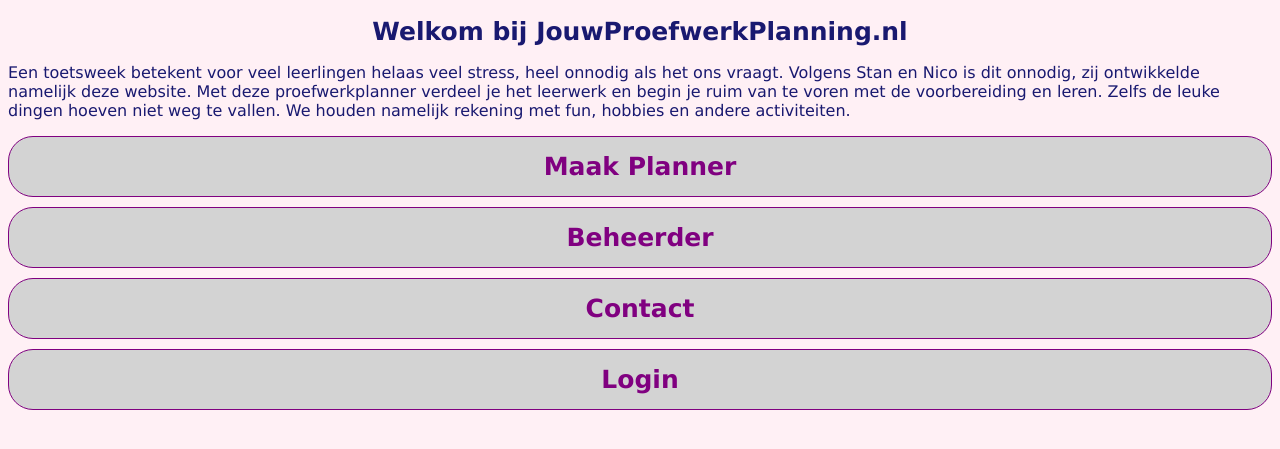
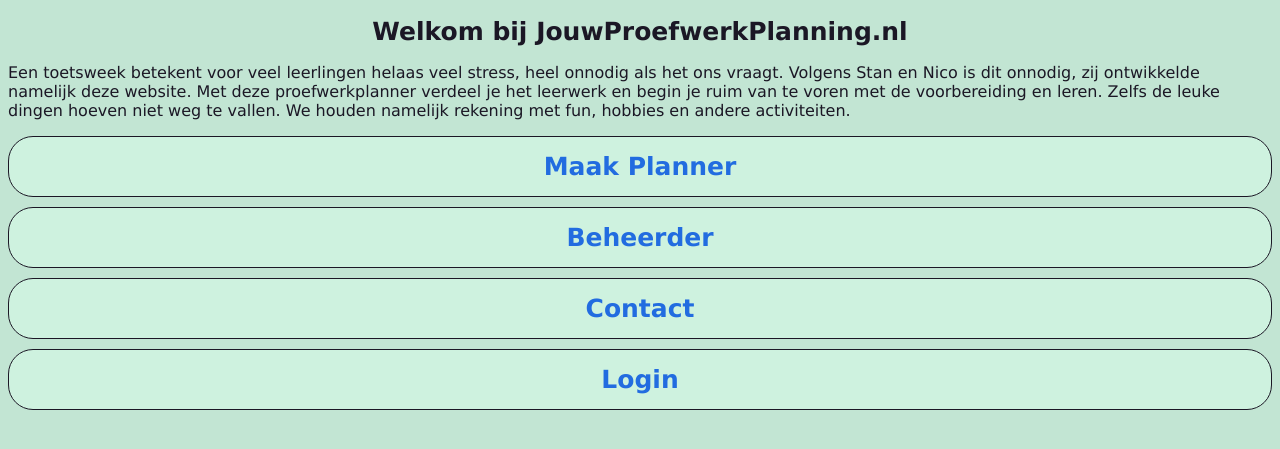
Before and after one commit to Sharky05/php-exam-planner, a PHP site: page / in a window 1280 px wide. Shown: the top 449 px of the page. Run offline with PHP 8.4, Linux system fonts and the light colour scheme.

Commit message:
Update style.css

```diff
--- a/style.css
+++ b/style.css
@@ -1,7 +1,16 @@
 /* CSS styles */
 
 body {
-  background-color: lavenderblush;
+  background-color: #C2E5D3;
+}
+
+input {
+  width: 100%;
+  padding: 10px 16px;
+  background: #cef2df;
+  margin: 2px;
+  border: 2px solid black;
+  border-radius: 4px;
 }
 
 #main_button {
@@ -11,8 +20,8 @@
           text-align: center;
           padding: 15px;
           border-radius: 25px;
-          background-color: lightgray;
-          border: 1px solid purple;
+          background-color: #cef2df;
+          border: 1px solid #1B1725;
           font-size: 25px;
           font-family: verdana;
     }
@@ -24,7 +33,7 @@
 a:link {
   text-decoration: none;
   font-weight: bold;
-  color: purple;
+  color: #226CE0;
   font-family: verdana;
 }
 
@@ -49,7 +58,7 @@
 }
 
 h1 {
-  color: midnightblue;
+  color: #1B1725;
   font-size: 25px;
   justify-content: center;
   align-items: center;
@@ -58,14 +67,14 @@
 }
 
 h2 {
-  color: midnightblue;
+  color: #1B1725;
   font-size: 20px;
   font-family: verdana;
 }
 
 
 p {
-  color: midnightblue;
+  color: #1B1725;
   font-family: verdana;
 }
 
```
